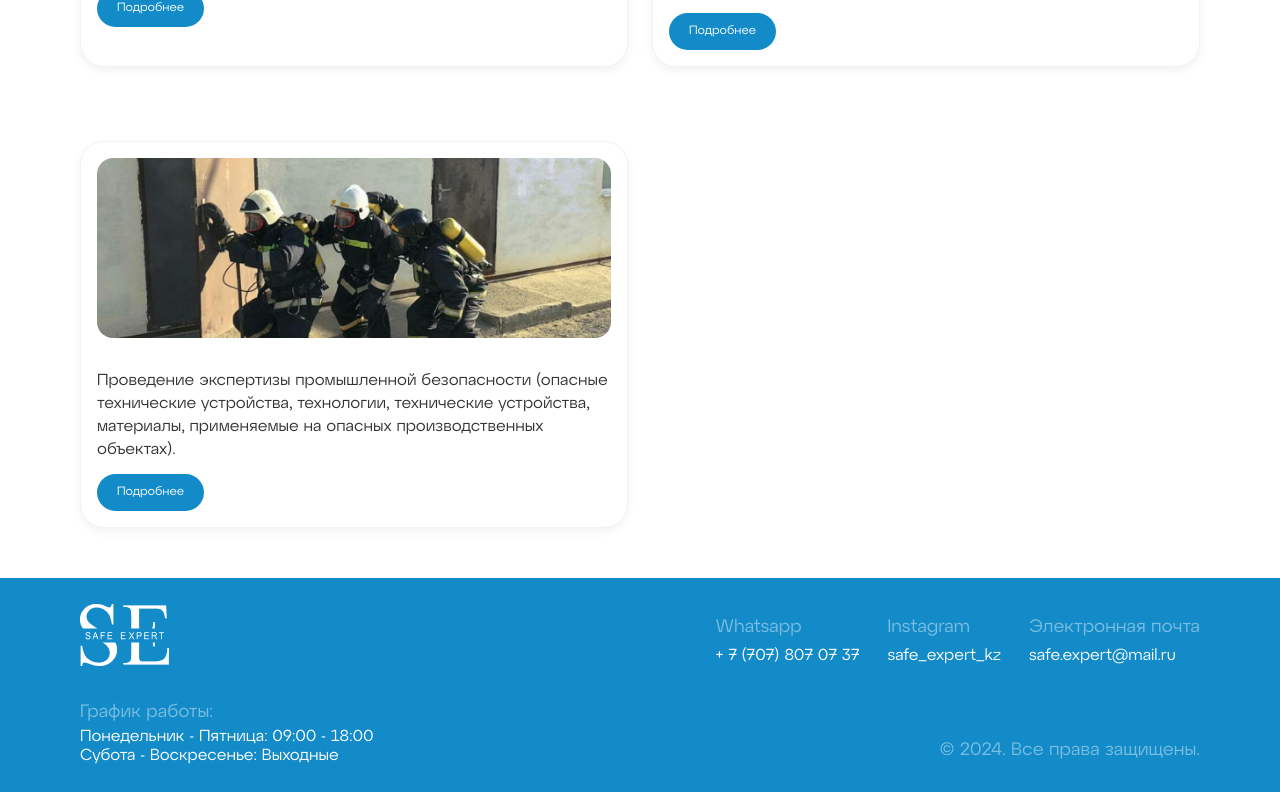
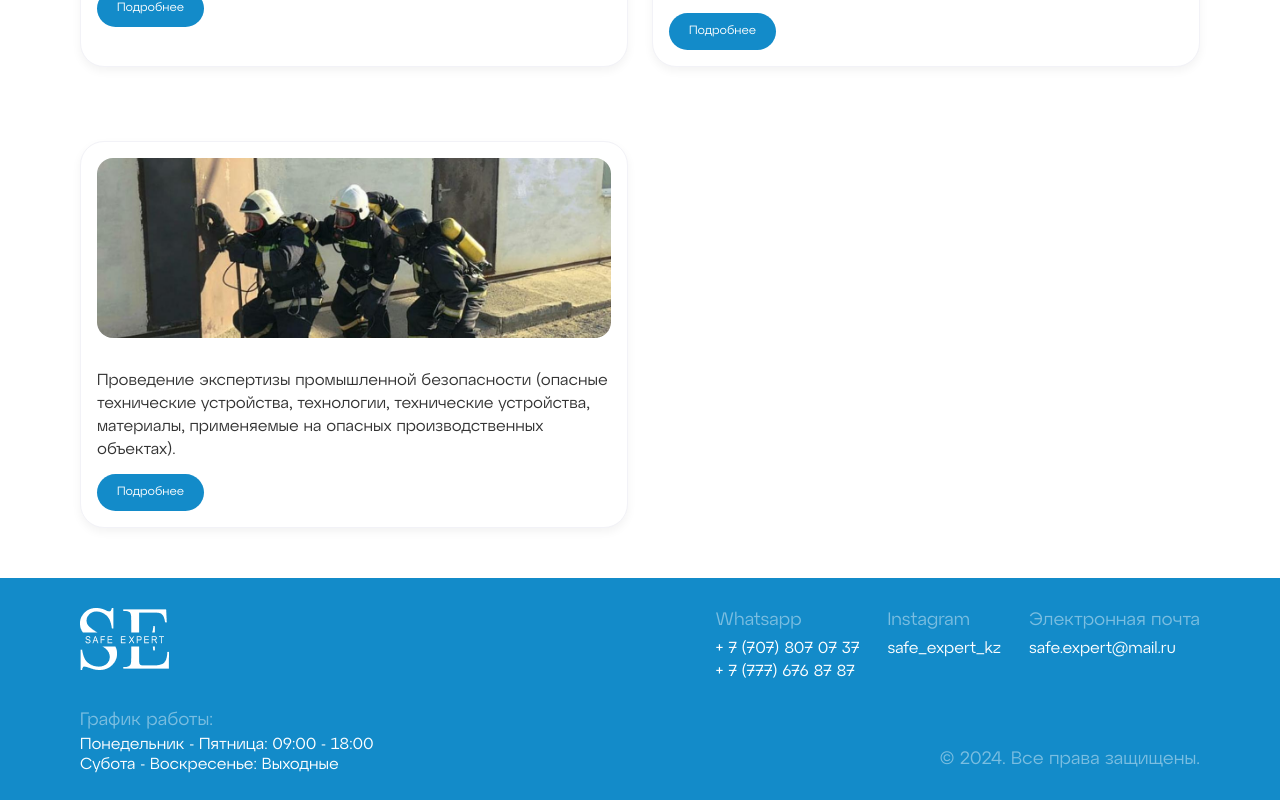
Before and after one commit to DonJuvn/safe-expert, a React (Create React App) app: page /services in a window 1280 px wide. Shown: the part 1771-2571 px from the top of the page. Built offline with nearby package versions, Linux system fonts and the light colour scheme.

Commit message:
added number

```diff
--- a/src/components/footer.jsx
+++ b/src/components/footer.jsx
@@ -1,8 +1,7 @@
-import React from "react";
-import { Link, Route, Routes } from "react-router-dom";
+import React from "react";import { Link, Route, Routes } from "react-router-dom";
 
 const Footer = () => {
-   return(
+   return (
       <div id="footer">
          <div className="container">
             <div className="footer">
@@ -17,6 +16,7 @@ const Footer = () => {
                      <div className="item">
                         <p id="title">Whatsapp</p>
                         <p id="text">+ 7 (707) 807 07 37</p>
+                        <p id="text">+ 7 (777) 676 87 87</p>
                      </div>
                      <div className="item">
                         <p id="title">Instagram</p>
@@ -39,7 +39,7 @@ const Footer = () => {
             </div>
          </div>
       </div>
-   )
-}
+   );
+};
 
 export default Footer;
```
Lines whose indentation alone changed are shown as unchanged.
